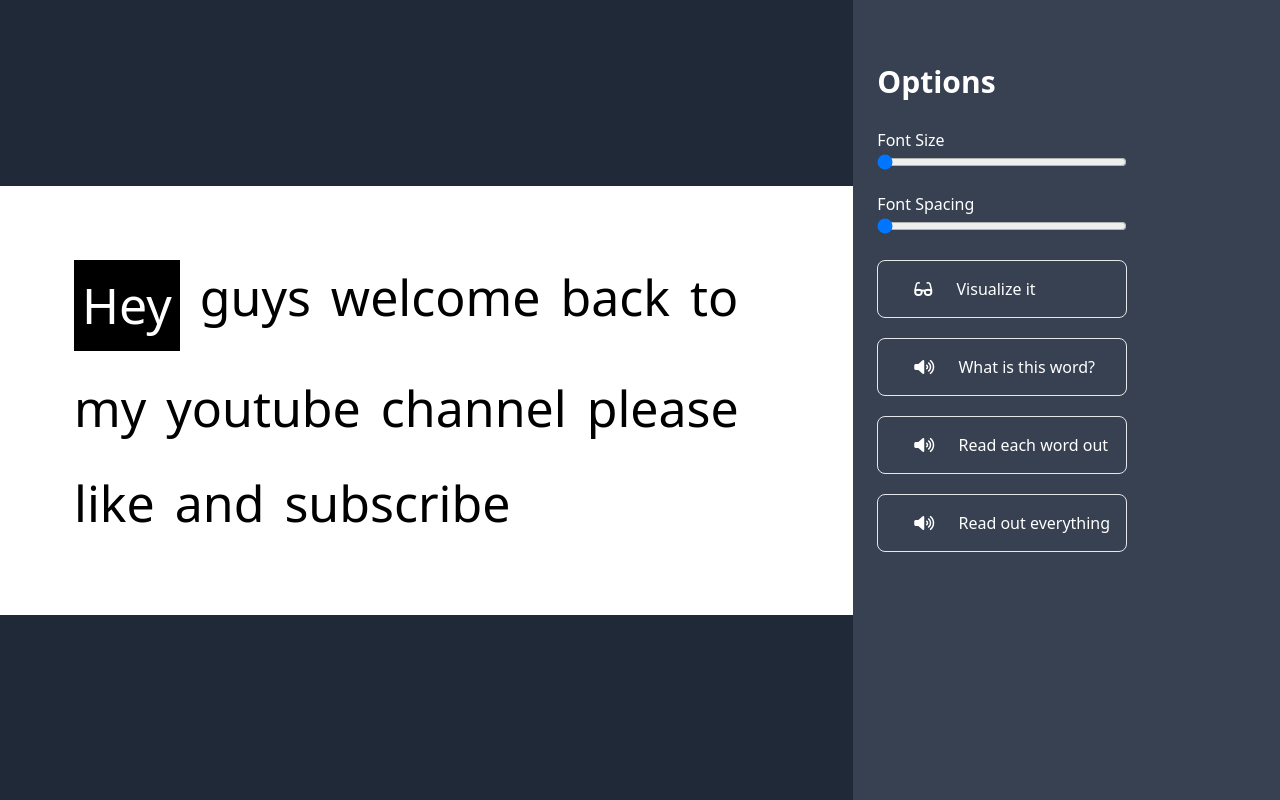
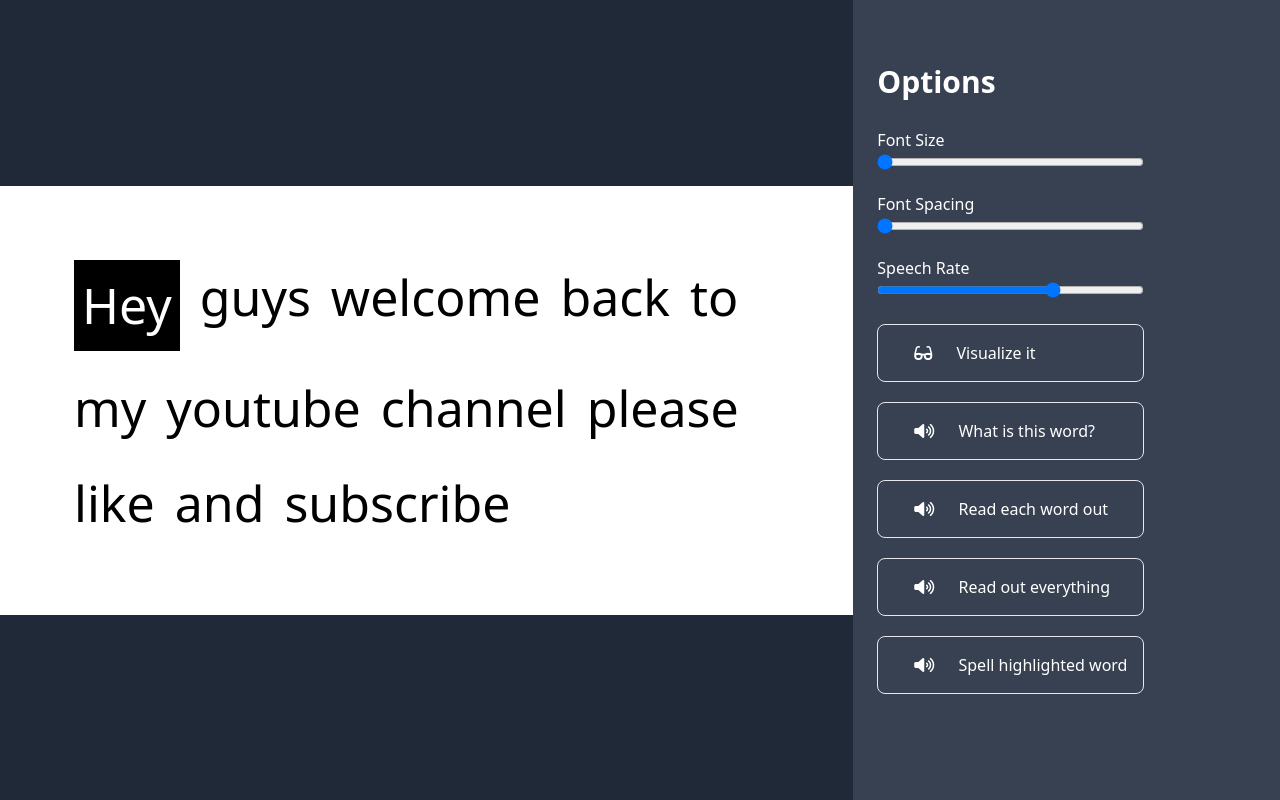
Before and after one commit to yajatvishwak/ReadEasy-frontend, a Svelte app: page / in a window 1280 px wide. Built offline with nearby package versions, Linux system fonts and the light colour scheme.

Commit message:
📦 NEW:  loader, spelling of each word

```diff
--- a/package.json
+++ b/package.json
@@ -24,6 +24,7 @@
   "dependencies": {
     "axios": "^0.24.0",
     "sirv-cli": "^1.0.0",
+    "svelte-loading-spinners": "^0.1.7",
     "svelte-spa-router": "^3.2.0"
   }
 }
--- a/src/routes/Home.svelte
+++ b/src/routes/Home.svelte
@@ -1,18 +1,17 @@
 <script>
+  import { Jumper } from "svelte-loading-spinners";
   let fontValue = 50;
   let selectedText = 0;
   let marginValue = 10;
   let highlighted = -1;
   let isVisualOpen = false;
-    const headers = {
-        authorization:
-            "563492ad6f917000010000014dab6ad49fef4b1db8b62449c10249ce",
-    };
+  let loading = false;
+  let speechRate = 1;
   let imageURL = "";
 
   let readEachWordOut = false;
   let text =
-        "Hey guys welcome back to my youtube channel please like and subscribe  ".split(
+    "Hey guys welcome back to my youtube channel please like and subscribe".split(
       " "
     );
 
@@ -23,19 +22,21 @@
       if (selectedText === text.length - 1) return;
       selectedText++;
       if (readEachWordOut) {
-                let utterance = new SpeechSynthesisUtterance(
-                    text[selectedText]
-                );
+        let utterance = new SpeechSynthesisUtterance(text[selectedText]);
+        utterance.rate = speechRate;
         speechSynthesis.speak(utterance);
       }
       document
         .getElementById("highlighted")
         .scrollIntoView({ behavior: "smooth", block: "center" });
-            console.log(selectedText);
+      //console.log(selectedText);
     }
     if (key === "Backspace") {
       if (selectedText === 0) return;
       selectedText--;
+    }
+    if (key === "Escape") {
+      isVisualOpen = false;
     }
   }
   function wordChosen(index) {
@@ -45,36 +46,44 @@
   }
 
   function onvisualitclicked() {
+    loading = true;
     let highlightedWord = text[highlighted];
-        console.log("showing images for " + highlightedWord);
+    // console.log("showing images for " + highlightedWord);
     // Send a POST request
 
-        fetch("https://api.pexels.com/v1/search?query=nature&per_page=1", {
+    fetch(
+      `https://api.pexels.com/v1/search?query=${highlightedWord}&per_page=1`,
+      {
         headers: {
           authorization:
             "563492ad6f917000010000014dab6ad49fef4b1db8b62449c10249ce",
         },
-        })
+      }
+    )
       .then((response) => response.json())
       .then((data) => {
-                imageURL = data.photos[0].src.small;
+        loading = false;
+        imageURL = data.photos[0].src.original;
       });
-        // axios.get("https://api.pexels.com/v1/search?query=nature&per_page=1", {
-        //     headers: {
-        //         authorization:
-        //             "563492ad6f917000010000014dab6ad49fef4b1db8b62449c10249ce",
-        //     },
-        // });
 
     isVisualOpen = true;
   }
   function sayWord() {
     let utterance = new SpeechSynthesisUtterance(text[highlighted]);
+    utterance.rate = speechRate;
     speechSynthesis.speak(utterance);
   }
   function readFull() {
     let utterance = new SpeechSynthesisUtterance(text.join(" "));
+    utterance.rate = speechRate;
     speechSynthesis.speak(utterance);
+  }
+  function spellthis() {
+    for (let i = 0; i < text[highlighted].length; i++) {
+      let utterance = new SpeechSynthesisUtterance(text[highlighted].charAt(i));
+      utterance.rate = speechRate;
+      speechSynthesis.speak(utterance);
+    }
   }
 </script>
 
@@ -88,14 +97,20 @@
   <div class="text-right" on:click={() => (isVisualOpen = false)}>
     <i class="fas fa-times" />
   </div>
-    <div class="p-3">
-        <img src={imageURL} class="rounded-lg" alt="" />
+  <div class="p-3 w-full">
+    {#if loading}
+      <Jumper size="60" color="#FF3E00" unit="px" duration="1s" />
+    {:else}
+      <img src={imageURL} class="rounded-lg max-w-xl" alt="" />
+    {/if}
+
+    <div class="text-3xl">{text[highlighted]}</div>
   </div>
 </div>
 
 <section
   class="grid grid-cols-3 {isVisualOpen ? 'blur-sm' : ''}
- bg-gray-800 h-screen text-white p "
+ bg-gray-800 h-screen text-white  "
 >
   <div
     id="scrollcontainer"
@@ -107,23 +122,20 @@
           on:click={() => wordChosen(index)}
           id="highlighted"
           class="spanbro bg-black text-white p-2 cursor-pointer"
-                    style="margin:{marginValue}px;font-size: {fontValue}px;"
-                    >{word}</span
+          style="margin:{marginValue}px;font-size: {fontValue}px;">{word}</span
         >
       {:else if highlighted === index}
         <span
           on:click={() => wordChosen(index)}
           id="highlighted"
           class="spanbro bg-yellow-300 text-black p-2 cursor-pointer"
-                    style=" margin:{marginValue}px;font-size: {fontValue}px;"
-                    >{word}</span
+          style=" margin:{marginValue}px;font-size: {fontValue}px;">{word}</span
         >
       {:else}
         <span
           on:click={() => wordChosen(index)}
           class="spanbro cursor-pointer"
-                    style="margin:{marginValue}px;font-size: {fontValue}px;"
-                    >{word}</span
+          style="margin:{marginValue}px;font-size: {fontValue}px;">{word}</span
         >
       {/if}
     {/each}
@@ -151,6 +163,17 @@
           min="20"
           max="50"
           bind:value={marginValue}
+          class="w-full"
+          id="myRange"
+        />
+      </div>
+      <div class="w-full mt-4">
+        Speech Rate
+        <input
+          type="range"
+          min="0.5"
+          max="2"
+          bind:value={speechRate}
           class="w-full"
           id="myRange"
         />
@@ -186,6 +209,13 @@
         <i class="fas fa-volume-up mx-5" />
         Read out everything
       </div>
+      <div
+        on:click={spellthis}
+        class="w-full p-4 m-5 hover:text-black hover:bg-white transition-all mx-0 rounded-lg border"
+      >
+        <i class="fas fa-volume-up mx-5" />
+        Spell highlighted word
+      </div>
     </div>
   </div>
 </section>
```
Lines whose indentation alone changed are shown as unchanged.
